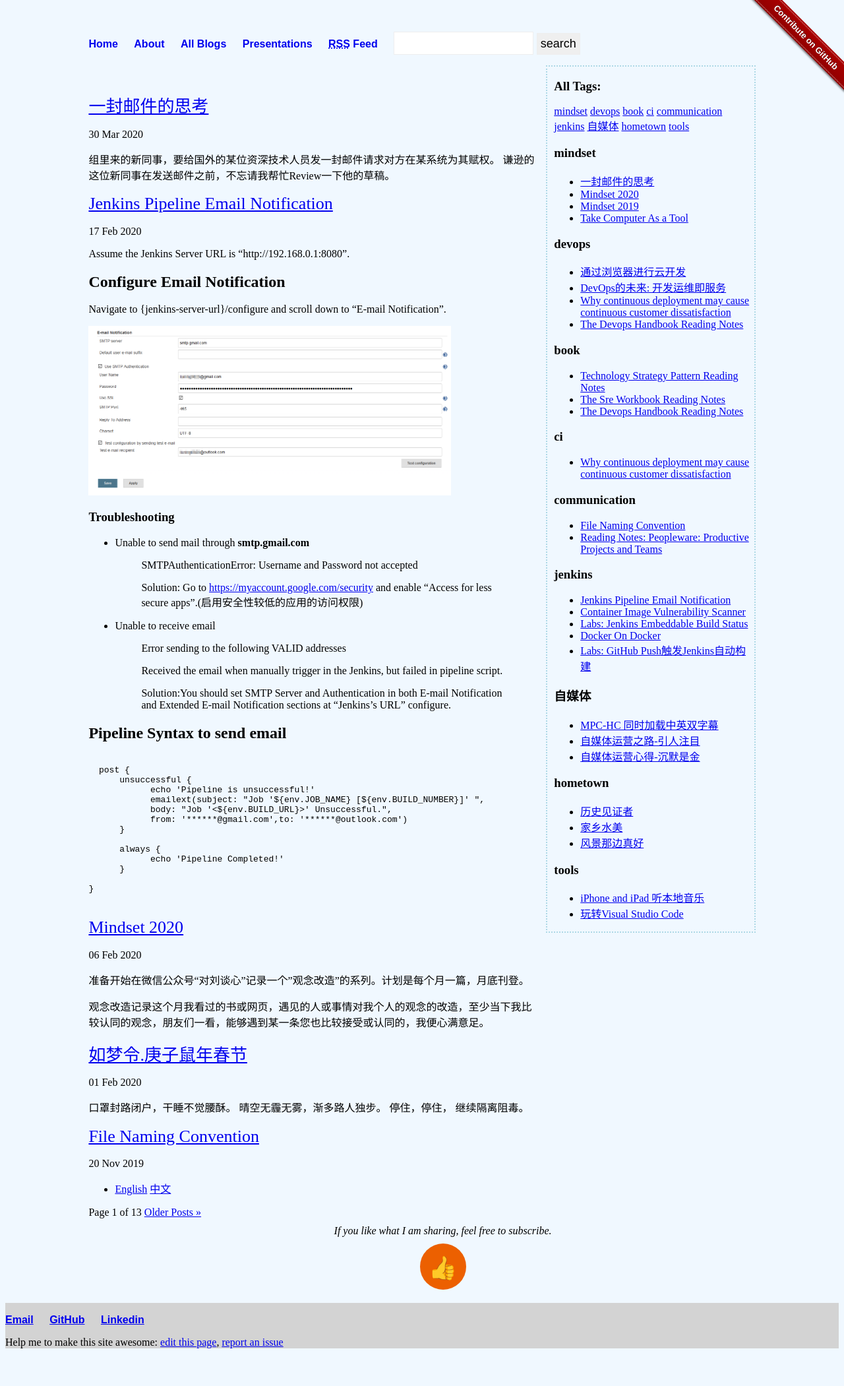
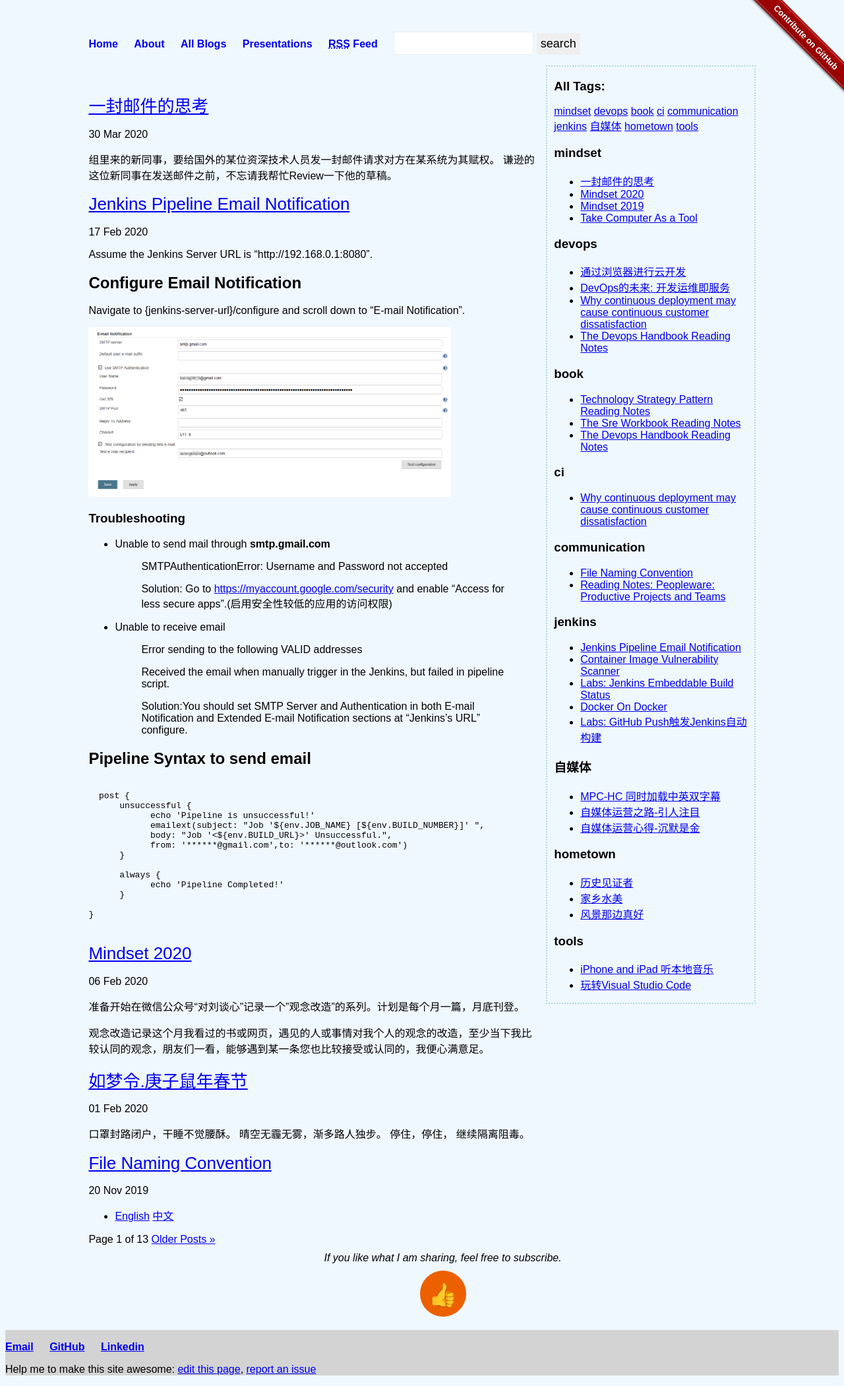
Before and after one commit to liuning0820/liuning0820.github.io, a Jekyll site: the page built from index.html, in a window 1280 px wide. Shown: the whole page at 66% size. Built offline with Jekyll 4.4.1, drawn with Linux system fonts in a browser that asks for light colours; the list of posts is cut into pages by our own code; before the commit the page ends 2060 px from its top, so only the background shows below that.

Commit message:
set the font family

```diff
--- a/css/main.css
+++ b/css/main.css
@@ -5,6 +5,10 @@ html {
 
 header a { text-decoration: none; }
 header a:hover { text-decoration: underline; }
+
+body{
+	font-family: Arial, Helvetica, sans-serif
+}
 
 h1 {
 	font-size: 26px;
```
